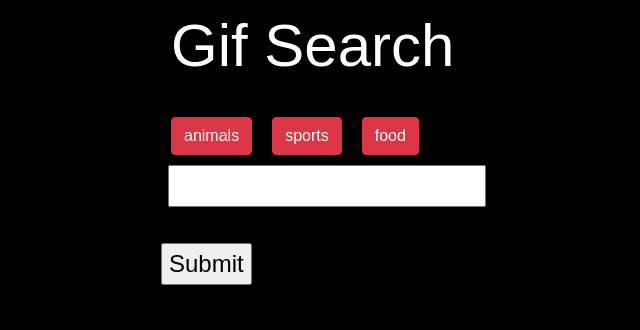
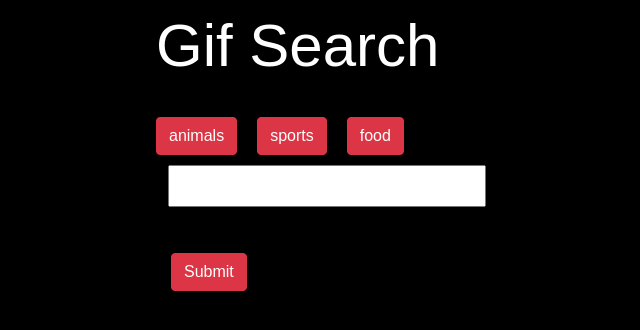
Before and after one commit to FrancescaPuche/GifTastic, a plain HTML site: page index.html in a window 1280 px wide. Shown: the whole page, without its empty margins (244-884 px from the left). Drawn offline with nearby package versions, Linux system fonts and the light colour scheme.

Commit message:
updated html

```diff
--- a/index.html
+++ b/index.html
@@ -11,26 +11,32 @@
 <body>
 
     <div class="container">
-        <header>
+        <header class="row">
         <h1>Gif Search</h1>
         </header>
 
 
+        <div class="row">
                 <div id="buttons"></div>
+        </div>
 
 
 
+        <div class="row">
+            <div class="col col-lg-12 col-md-8 col-sm-4">
                 <form id="gif-form">
                     <label for="gif-input"></label>
-            <input type="text" id="gif-input">
+                    <input class="input" type="text" id="gif-input">
                     <br>
                     <br>
-            <input id="add-gif" type="submit" value="Submit">
+                    <input class="btn btn-danger" id="add-gif" type="submit" value="Submit">
                 </form>
+            </div>
+        </div>
 
-
+        <div class="row">
             <div id="gif-view"></div>
-
+        </div>
     </div>
 
     <script src="https://cdnjs.cloudflare.com/ajax/libs/jquery/3.2.1/jquery.min.js"></script>
```
Lines whose indentation alone changed are shown as unchanged.
